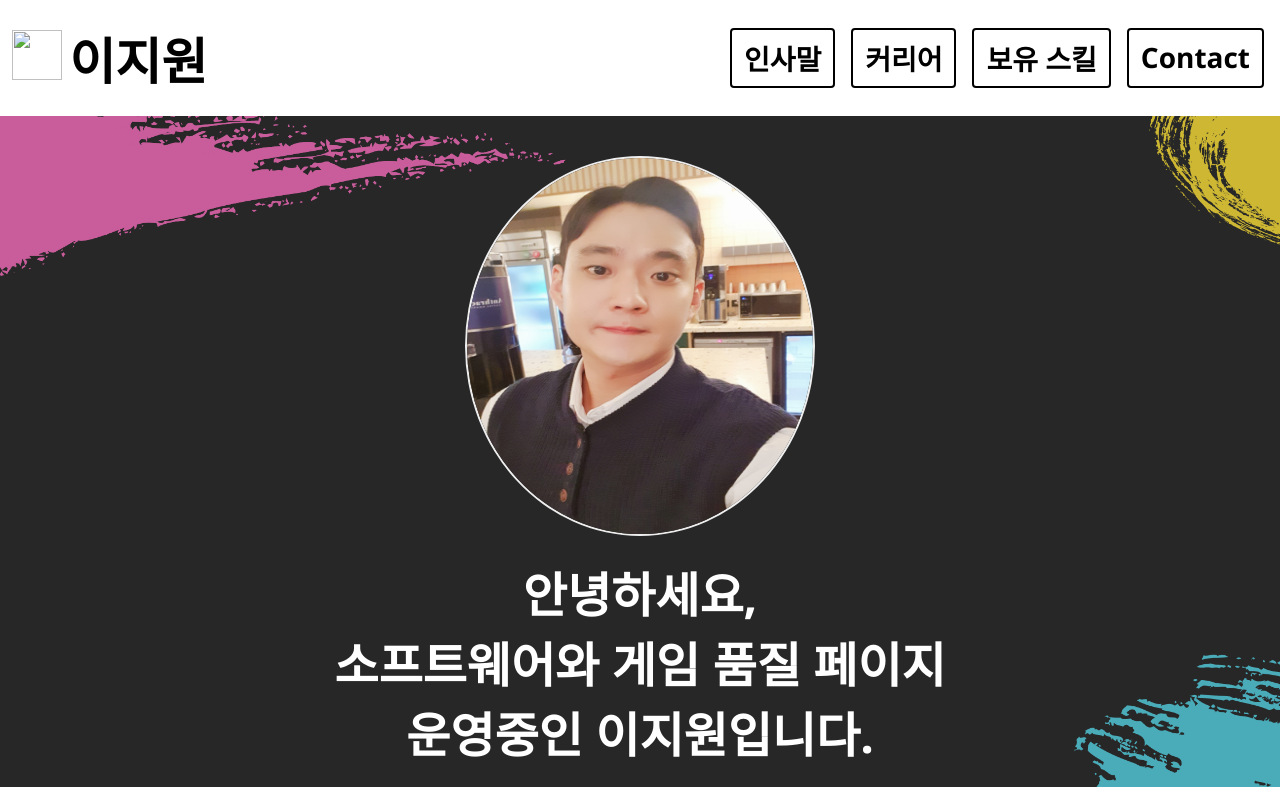
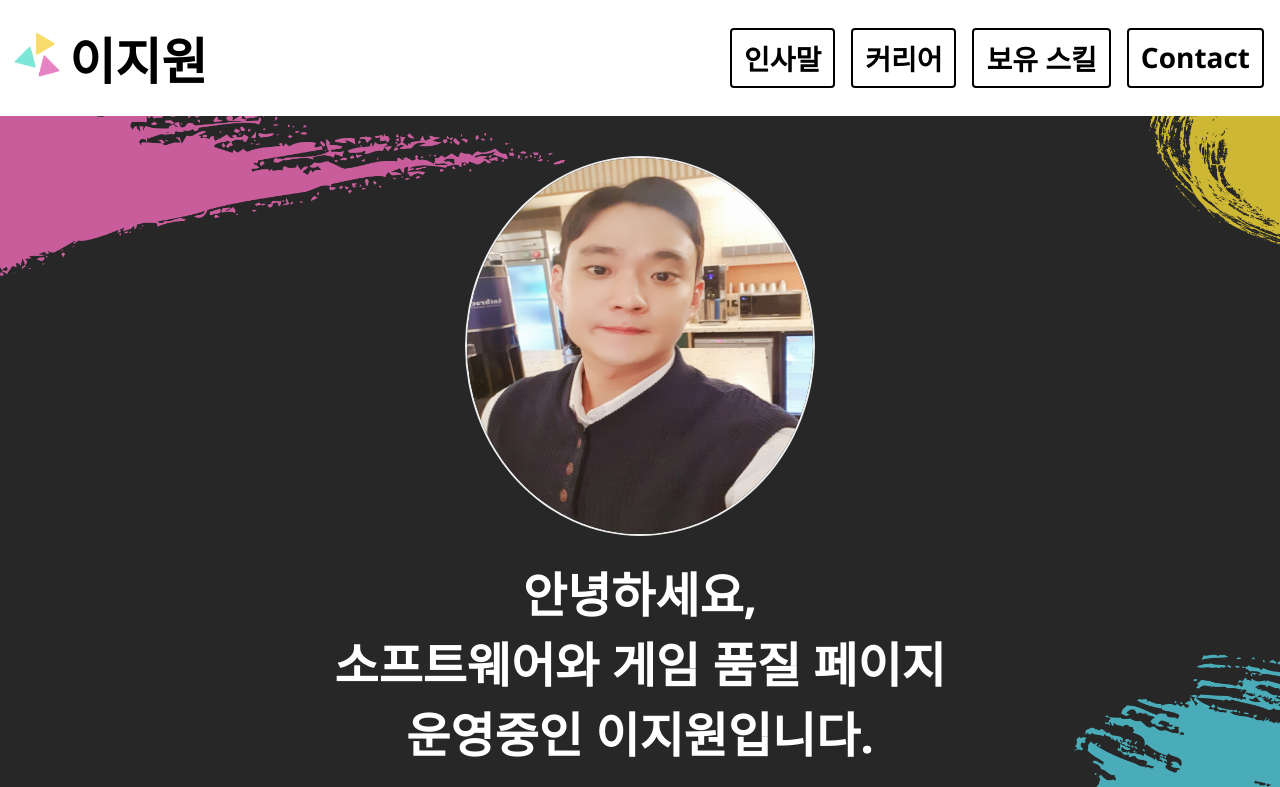
Before and after one commit to LeeJiwon-QA/web, a plain HTML site: page index.html in a window 1280 px wide. Shown: the top 787 px of the page. Drawn offline with nearby package versions, Linux system fonts and the light colour scheme; the site is published under a folder, as on GitHub Pages, so addresses that start at the root find nothing.

Commit message:
img 태그 / 제거

```diff
--- a/index.html
+++ b/index.html
@@ -24,7 +24,7 @@
     <!-- Navbar -->
     <nav id="navbar">
       <div class="navbar__logo">
-        <img src="/imgs/favicon2.png" height="50"width="50">
+        <img src="imgs/favicon2.png" height="50"width="50">
         <a href="#">이지원</a>
       </div>
       <ul class="navbar__menu">
```
